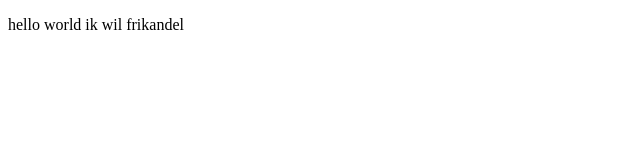
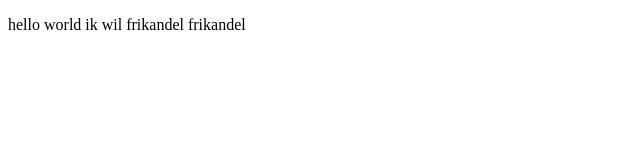
Before and after one commit to Minkema/PO3_informatica_JARL, a plain HTML site: page FitnessWebApp.html in a window 1280 px wide. Shown: the full height of the page, 0-640 px from the left. Drawn offline with Linux system fonts and the light colour scheme.

Commit message:
Update FitnessWebApp.html

```diff
--- a/FitnessWebApp.html
+++ b/FitnessWebApp.html
@@ -2,7 +2,7 @@
 <html>
   <body>
     <p>
-      hello world ik wil frikandel
+      hello world ik wil frikandel frikandel
     </p>
   </body>
 </html>
```
